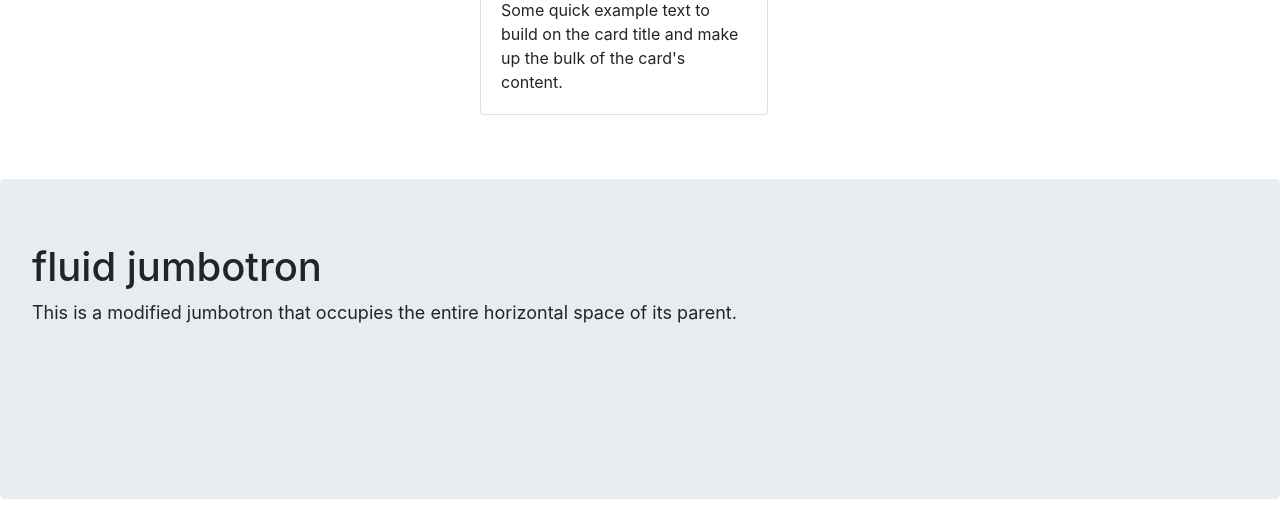
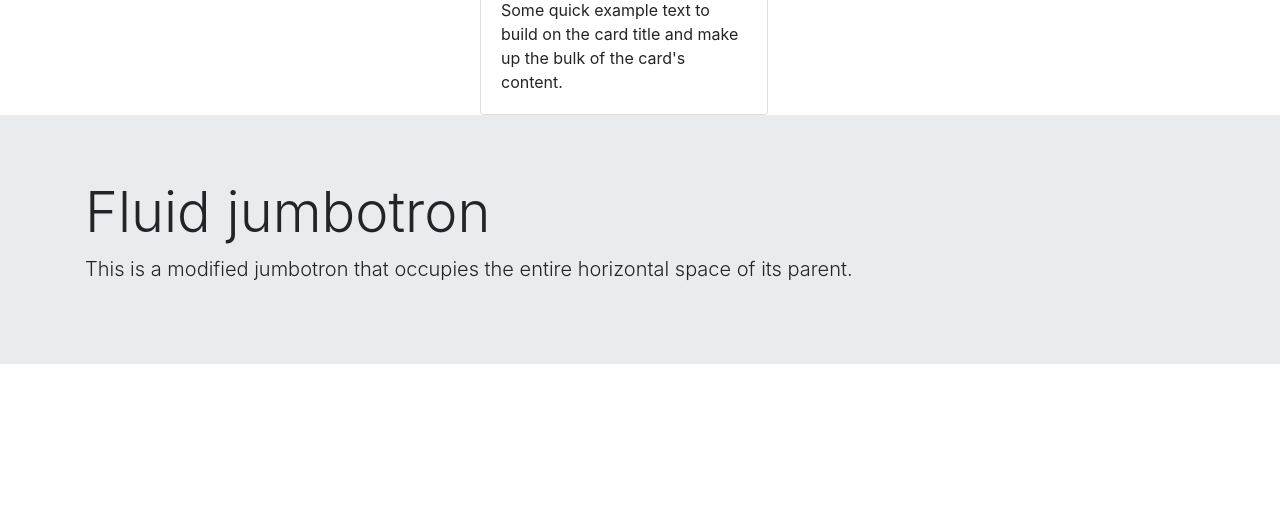
Before and after one commit to lalithapelluri6/code-drills, a plain HTML site: page day-02codedrills/bootstrap-basics/index.html in a window 1280 px wide. Shown: the part 1784-2315 px from the top of the page. After the commit the page ends 2180 px from the top, so only its background shows below. Drawn offline with nearby package versions, Linux system fonts and the light colour scheme.

Commit message:
css bootstrap

```diff
--- a/day-02codedrills/bootstrap-basics/index.html
+++ b/day-02codedrills/bootstrap-basics/index.html
@@ -45,7 +45,7 @@
         </form>
     </div>
 </nav>
-<div class="jumbotron">
+<div class="jumbotron world">
 <h1>Hello, world!</h1>
     <p class="text-1">This is a simple hero unit, a simple jumbotron-style component for calling extra attention to featured content or information.
     </p>
@@ -104,9 +104,11 @@
         <p class="card-text">Some quick example text to build on the card title and make up the bulk of the card's content.</p>
     </div>
 </div>
-<div class="container-fluid jumbotron">
-    <h1>fluid jumbotron</h1>
-    <p class="footer">This is a modified jumbotron that occupies the entire horizontal space of its parent.</p>
+<div class="jumbotron jumbotron-fluid footer">
+    <div class="container">
+        <h1 class="display-4">Fluid jumbotron</h1>
+        <p class="lead">This is a modified jumbotron that occupies the entire horizontal space of its parent.</p>
+    </div>
 </div>
 </body>
 <script src="https://code.jquery.com/jquery-3.3.1.slim.min.js" integrity="sha384-q8i/X+965DzO0rT7abK41JStQIAqVgRVzpbzo5smXKp4YfRvH+8abtTE1Pi6jizo" crossorigin="anonymous"></script>
--- a/day-02codedrills/bootstrap-basics/style.css
+++ b/day-02codedrills/bootstrap-basics/style.css
@@ -1,5 +1,5 @@
 
-    .jumbotron {
+    .world {
         margin-left: 8em;
         margin-top: 4em;
         width: 63em;
@@ -33,5 +33,5 @@
     margin-top: 3em;
 }
 .footer {
-    font-size: 18px;
+    width:100%;
 }
```
